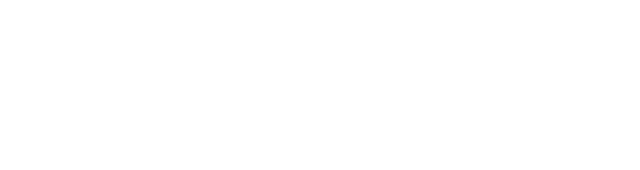
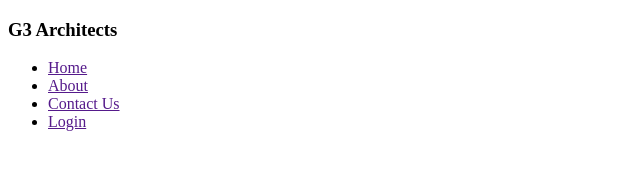
Before and after one commit to JIJahid/g3-architects-website, a plain HTML site: page index.html in a window 1280 px wide. Shown: the whole page, without its empty margins (0-640 px from the left). Drawn offline with Linux system fonts and the light colour scheme.

Commit message:
navbar added

```diff
--- a/index.html
+++ b/index.html
@@ -3,9 +3,19 @@
 <head>
     <meta charset="UTF-8">
     <meta name="viewport" content="width=device-width, initial-scale=1.0">
-    <title>Document</title>
+    <title>G3 Architects Website</title>
 </head>
 <body>
-
+    <header>
+        <nav>
+            <h3 class="head-title">G3 Architects</h3>
+            <ul>
+                <li><a href="">Home</a></li>
+                <li><a href="">About</a></li>
+                <li><a href="">Contact Us</a></li>
+                <li><a href="">Login</a></li>
+            </ul>
+        </nav>
+    </header>
 </body>
 </html>
--- a/style.css
+++ b/style.css
@@ -0,0 +1,15 @@
+@import url('https://fonts.googleapis.com/css2?family=Work+Sans:wght@400;500;600;700;800&display=swap');
+
+
+
+*{
+    font-family: 'Work Sans', sans-serif;
+}
+
+nav{
+    background: red;
+    display: flex;
+}
+.head-title{
+    font-size: 5rem;
+}
```
